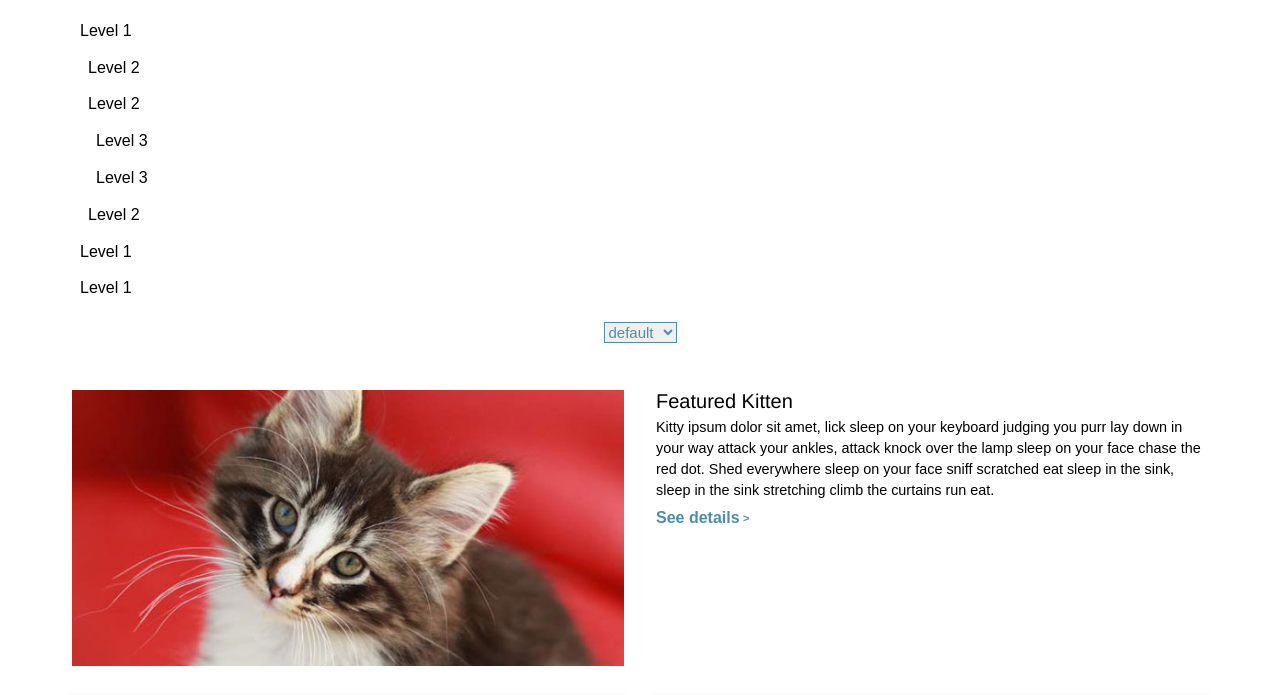
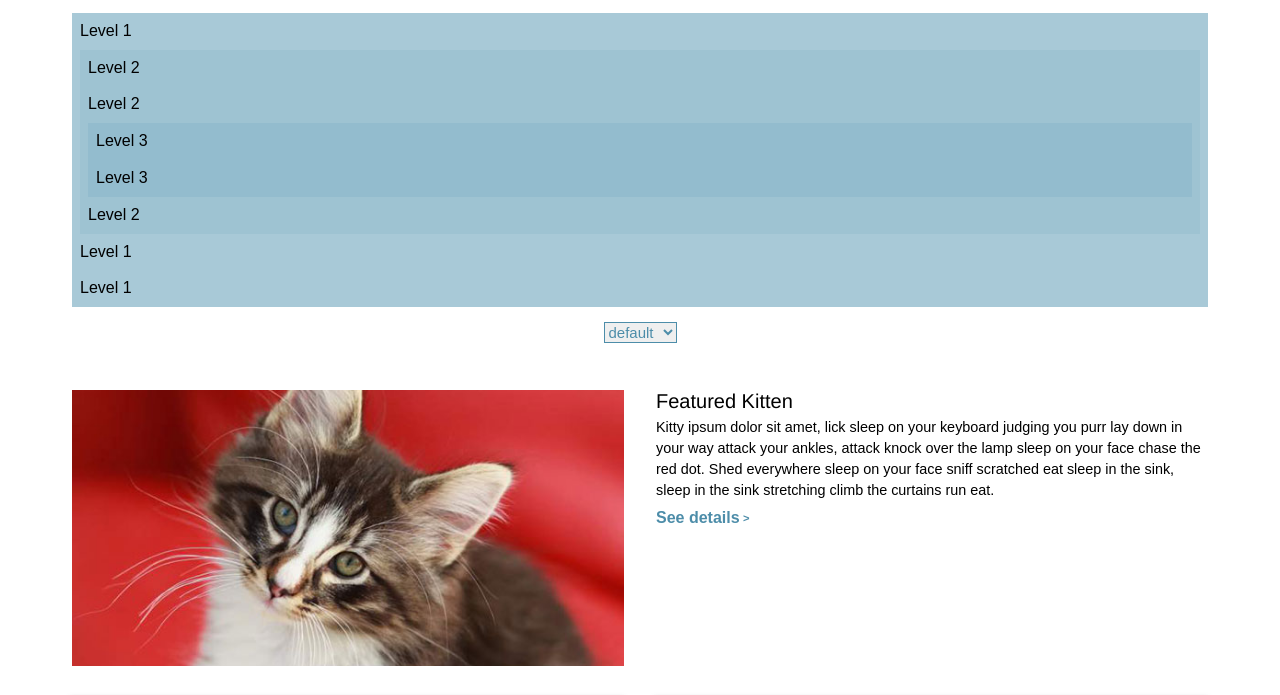
Before and after one commit to nickirios/GLG-Sass-workshop, a plain HTML site: page index.html in a window 1280 px wide. Shown: the part 88-783 px from the top of the page. Drawn offline with nearby package versions, Linux system fonts and the light colour scheme.

Commit message:
reorganized sass partials

```diff
--- a/sass/_functions.scss
+++ /dev/null
@@ -1,7 +0,0 @@
-@function px-to-em($px, $base:16px){
-  @return ($px / $base) * 1em;
-}
-
-@function nested-em($parentEM, $childEM){
-	@return $childEM/$parentEM+em;
-}
--- a/sass/_mixins.scss
+++ b/sass/_tools.scss
@@ -1,3 +1,11 @@
+@function px-to-em($px, $base:16px){
+  @return ($px / $base) * 1em;
+}
+
+@function nested-em($parentEM, $childEM){
+	@return $childEM/$parentEM+em;
+}
+
 @mixin clearfix {
 	clear: both;
 	&:after {
@@ -45,3 +53,14 @@
 		}
 	}
 }
+
+@mixin navDepth($depth:6){
+	@while $depth > 0 {
+		.level-#{$depth} {
+			//width: 6em * $depth;
+			$percentage: ($depth * 3)+0%;
+			background-color: darken($navLinks_bkgdColor,$percentage);
+		}
+		$depth: $depth - 1;
+	}
+}
--- /dev/null
+++ b/sass/_vars.scss
@@ -0,0 +1 @@
+@import "colors";
--- a/sass/screen.scss
+++ b/sass/screen.scss
@@ -4,9 +4,8 @@
 @import "compass/reset";
 //@import "grid_susy";
 //@import "grid";
-@import "colors";
-@import "functions";
-@import "mixins";
+@import "vars";
+@import "tools";
 @import "typography";
 @import "themes/themes";
 
@@ -69,6 +68,7 @@ header {
 	}
 	nav {
 		padding: 1em 0 0 0;
+		@include navDepth(6);
 	}
 	li {
 		padding: 0 0.5em;
```
Also changed, not shown: css/screen.css.
